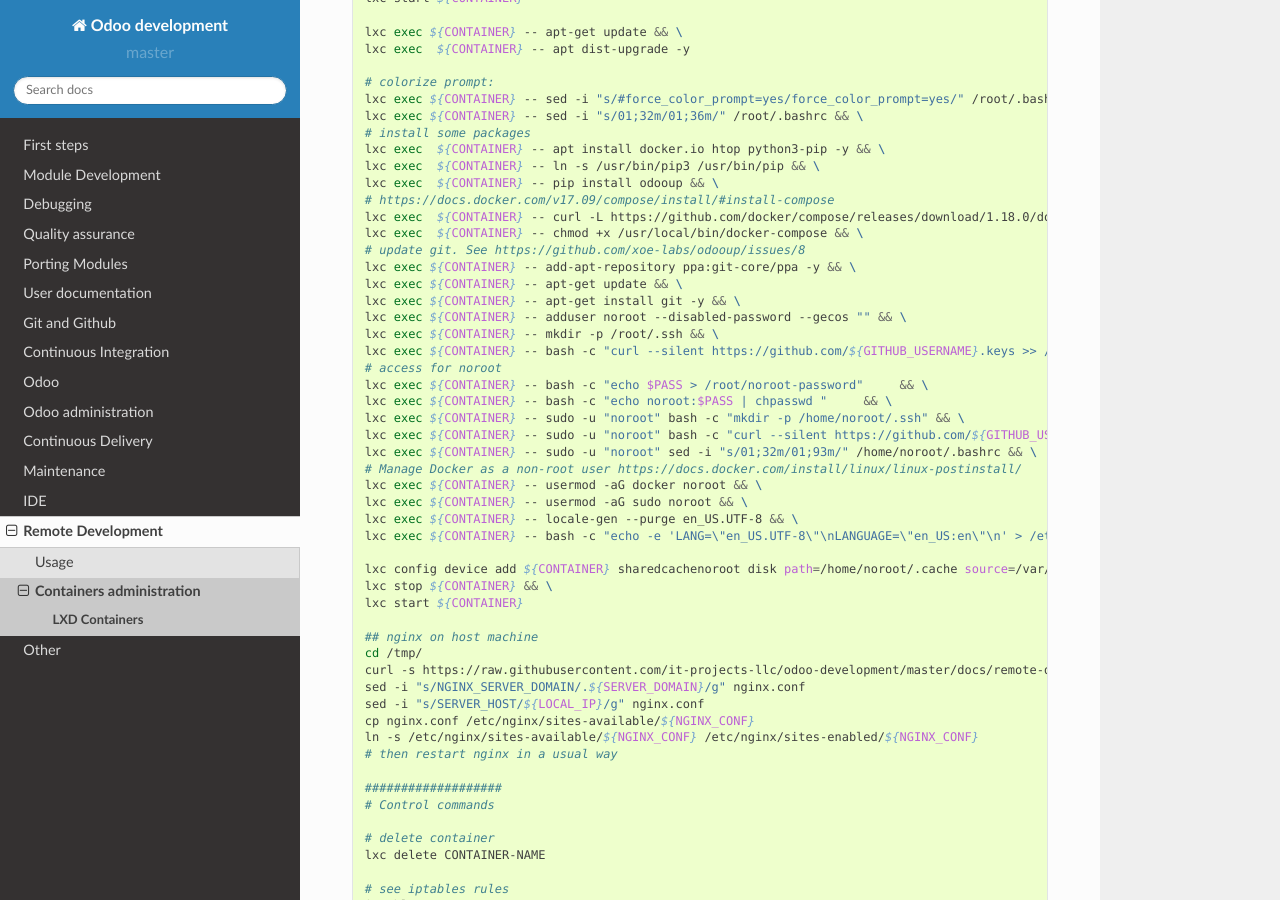
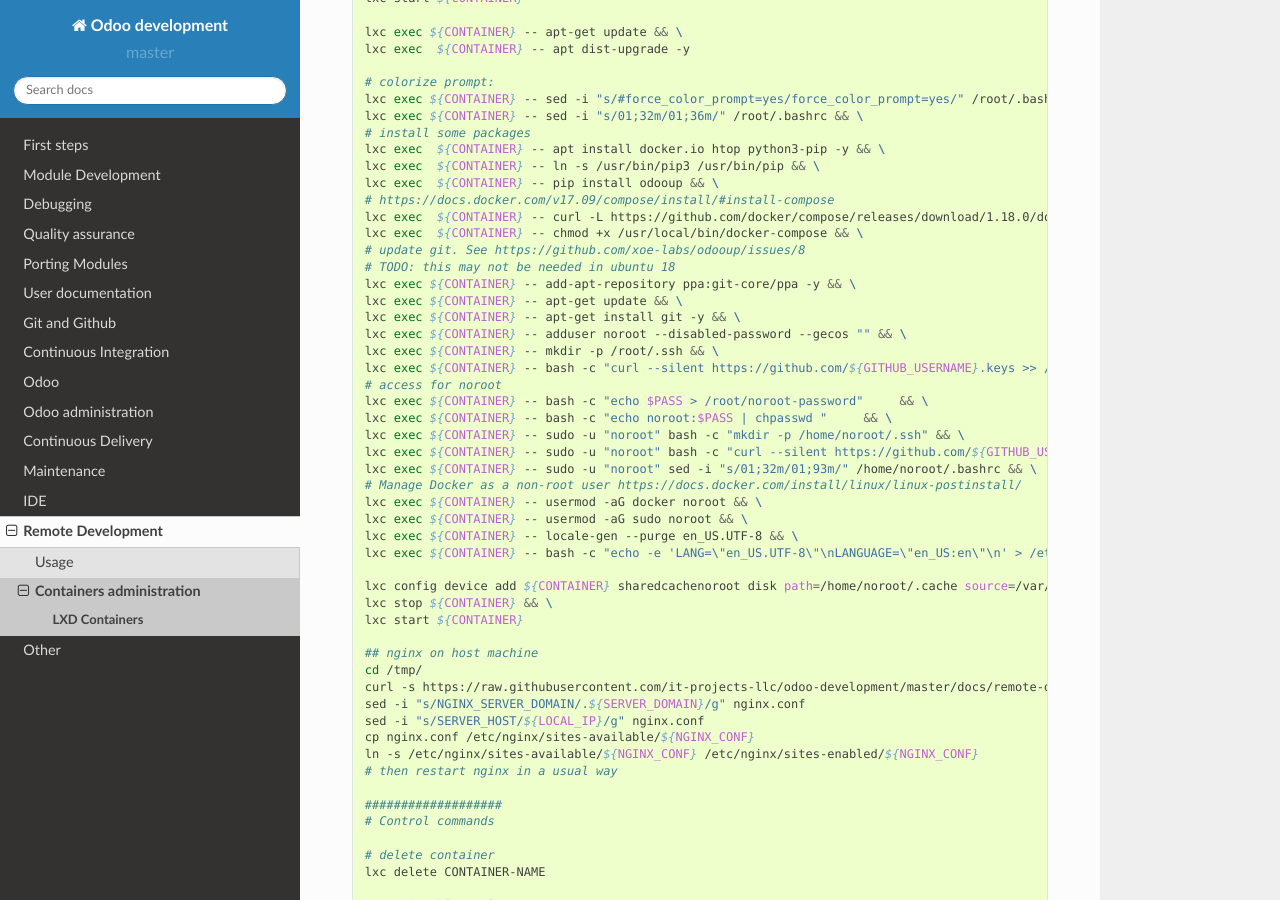
Before and after one commit to itpp-labs/odoo-development, a Sphinx documentation site: the page built from docs/remote-dev/lxd/lxd.rst, in a window 1280 px wide and 900 px high, scrolled down 1140 px. Built offline with Sphinx 7.4.7 and the Read the Docs theme 2.0.0, drawn with Linux system fonts in a browser that asks for light colours.

Commit message:
Update lxd.rst

```diff
--- a/docs/remote-dev/lxd/lxd.rst
+++ b/docs/remote-dev/lxd/lxd.rst
@@ -77,6 +77,7 @@
     lxc exec  ${CONTAINER} -- curl -L https://github.com/docker/compose/releases/download/1.18.0/docker-compose-`uname -s`-`uname -m` -o /usr/local/bin/docker-compose && \
     lxc exec  ${CONTAINER} -- chmod +x /usr/local/bin/docker-compose && \
     # update git. See https://github.com/xoe-labs/odooup/issues/8
+    # TODO: this may not be needed in ubuntu 18
     lxc exec ${CONTAINER} -- add-apt-repository ppa:git-core/ppa -y && \
     lxc exec ${CONTAINER} -- apt-get update && \
     lxc exec ${CONTAINER} -- apt-get install git -y && \
```
